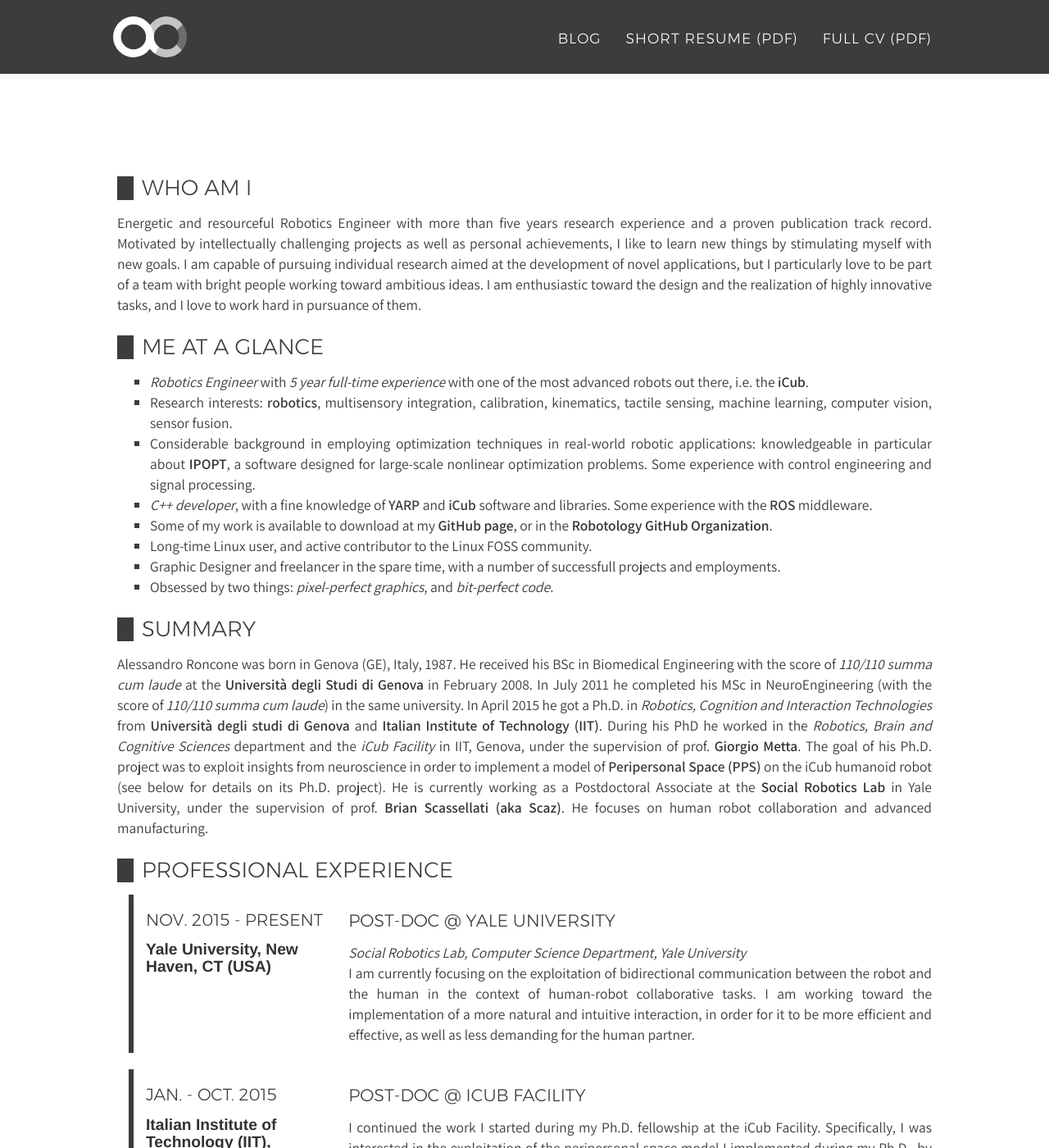
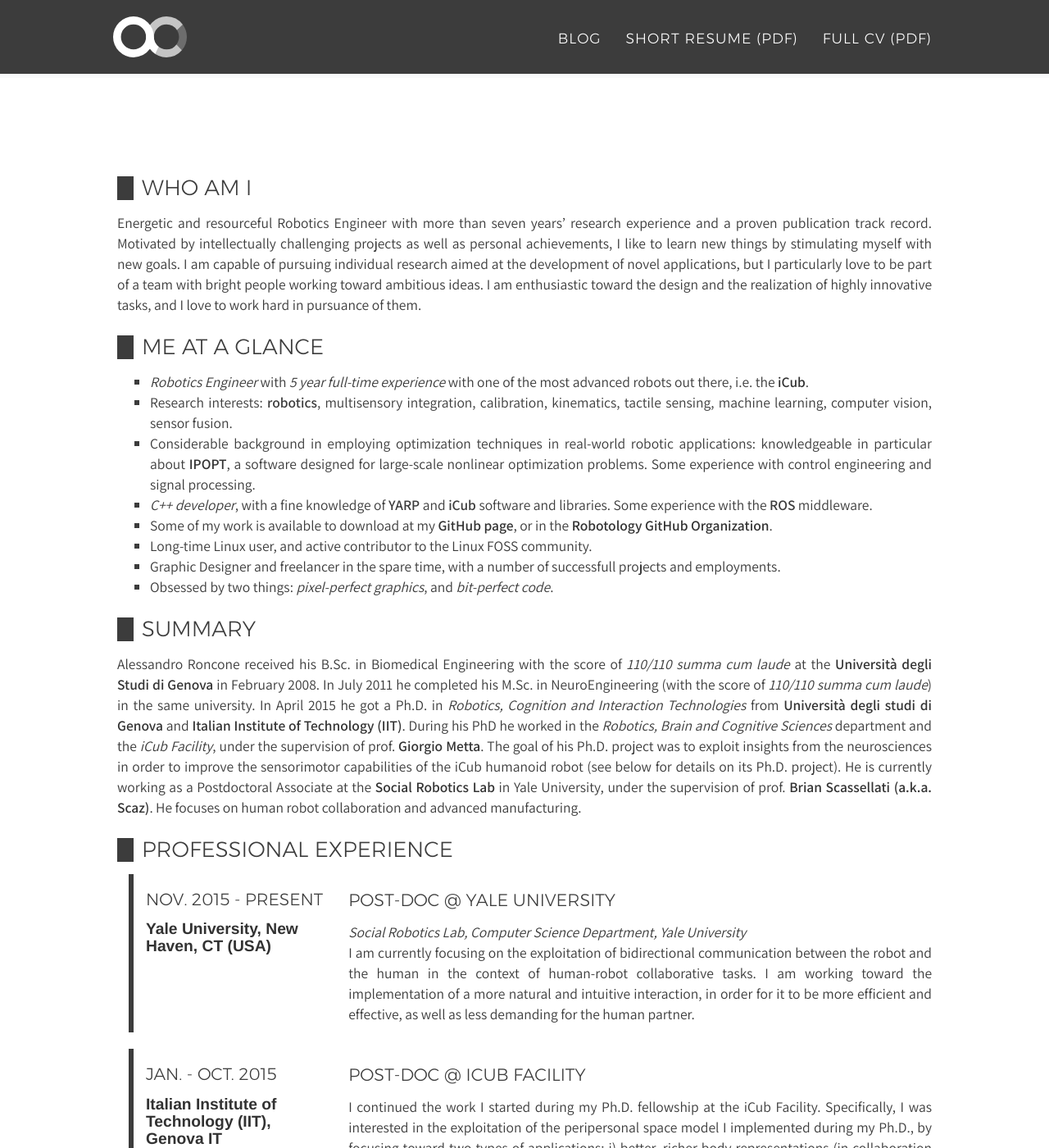
Before and after one commit to alecive/alecive.github.io, a Jekyll site: the page built from _posts/cv/2016-10-13-CV-AlessandroRoncone.md, in a window 1280 px wide and 1400 px high, scrolled down 678 px. Shown: the whole window at 82% size. Built offline with Jekyll 4.4.1, drawn with Linux system fonts in a browser that asks for light colours; nearby versions of some CDN libraries; some web fonts are replaced; some of the changed text lies outside the part shown.

Commit message:
Added automatic computation of number of years since I started doing robotics. Removed about variables from the config.yml and moved their text into the about include file so that I can use the variable also there.

```diff
--- a/_config.yml
+++ b/_config.yml
@@ -8,8 +8,6 @@
 owner: Alessandro Roncone
 owner-title: Ph.D.
 owner-job: Robotics Engineer
-aboutA: "He is currently working as a Postdoctoral Associate at the Social Robotics Lab, Yale University, New Haven, CT."
-aboutB: "Alessandro has a 7-year research experience in Robotics Engineering. He worked full time with the iCub, one of the most advanced humanoid robots out there, on machine perception and artificial intelligence. His deep knowledge of C++ and the YARP/ROS software architecture has been mainly used for human-robot interaction, kinematics, tactile perception and control. Head over the research section for more information on his work."
 
 # These should be put at the root of your website
 cv-download-link: AlessandroRoncone_cv.pdf
--- a/_includes/head.html
+++ b/_includes/head.html
@@ -20,7 +20,6 @@
     <link href="{{ network.url }}" rel="publisher" />
     {% endif %}
     {% endfor %}
-
 
     {% if include.post %}
     {% if page.img %}
--- a/_posts/cv/2016-10-13-CV-AlessandroRoncone.md
+++ b/_posts/cv/2016-10-13-CV-AlessandroRoncone.md
@@ -259,7 +259,26 @@
 
 ## Who am I
 
-Energetic and resourceful Robotics Engineer with more than five years research experience and a proven publication track record. Motivated by intellectually challenging projects as well as personal achievements, I like to learn new things by stimulating myself with new goals. I am capable of pursuing individual research aimed at the development of novel applications, but I particularly love to be part of a team with bright people working toward ambitious ideas. I am enthusiastic toward the design and the realization of highly innovative tasks, and I love to work hard in pursuance of them.
+{% assign yearDiffInt =    site.time | date: '%Y' | minus: 2010 %}
+{% if    yearDiffInt ==  0 %}{% assign yearDiffStr =     "zero" %}
+{% elsif yearDiffInt ==  1 %}{% assign yearDiffStr =      "one" %}
+{% elsif yearDiffInt ==  2 %}{% assign yearDiffStr =      "two" %}
+{% elsif yearDiffInt ==  3 %}{% assign yearDiffStr =    "three" %}
+{% elsif yearDiffInt ==  4 %}{% assign yearDiffStr =     "four" %}
+{% elsif yearDiffInt ==  5 %}{% assign yearDiffStr =     "five" %}
+{% elsif yearDiffInt ==  6 %}{% assign yearDiffStr =      "six" %}
+{% elsif yearDiffInt ==  7 %}{% assign yearDiffStr =    "seven" %}
+{% elsif yearDiffInt ==  8 %}{% assign yearDiffStr =    "eight" %}
+{% elsif yearDiffInt ==  9 %}{% assign yearDiffStr =     "nine" %}
+{% elsif yearDiffInt == 10 %}{% assign yearDiffStr =      "ten" %}
+{% elsif yearDiffInt == 11 %}{% assign yearDiffStr =   "eleven" %}
+{% elsif yearDiffInt == 12 %}{% assign yearDiffStr =   "twelve" %}
+{% elsif yearDiffInt == 13 %}{% assign yearDiffStr = "thirteen" %}
+{% elsif yearDiffInt == 14 %}{% assign yearDiffStr = "fourteen" %}
+{% elsif yearDiffInt == 15 %}{% assign yearDiffStr =  "fifteen" %}
+{% endif %}
+
+Energetic and resourceful Robotics Engineer with more than {{ yearDiffStr }} years' research experience and a proven publication track record. Motivated by intellectually challenging projects as well as personal achievements, I like to learn new things by stimulating myself with new goals. I am capable of pursuing individual research aimed at the development of novel applications, but I particularly love to be part of a team with bright people working toward ambitious ideas. I am enthusiastic toward the design and the realization of highly innovative tasks, and I love to work hard in pursuance of them.
 
 ## Me at a glance
 
@@ -274,5 +293,5 @@
 
 ## Summary
 
-Alessandro Roncone was born in Genova (GE), Italy, 1987. He received his BSc in Biomedical Engineering with the score of _110/110 summa cum laude_ at the [Università degli Studi di Genova](http://www.unige.it/) in February 2008. In July 2011 he completed his MSc in NeuroEngineering (with the score of _110/110 summa cum laude_) in the same university. In April 2015 he got a Ph.D. in _Robotics, Cognition and Interaction Technologies_ from [Università degli studi di Genova](http://www.unige.it) and [Italian Institute of Technology (IIT)](http://www.iit.it). During his PhD he worked in the _Robotics, Brain and Cognitive Sciences_ department and the _iCub Facility_ in IIT, Genova, under the supervision of prof. [Giorgio Metta](http://pasa.lira.dist.unige.it/). The goal of his Ph.D. project was to exploit insights from neuroscience in order to implement a model of **Peripersonal Space (PPS)** on the iCub humanoid robot (see below for details on its Ph.D. project).
-He is currently working as a Postdoctoral Associate at the [Social Robotics Lab](http://scazlab.yale.edu/) in Yale University, under the supervision of prof. [Brian Scassellati (aka Scaz)](http://www.cs.yale.edu/homes/scaz/). He focuses on human robot collaboration and advanced manufacturing.
+Alessandro Roncone received his B.Sc. in Biomedical Engineering with the score of _110/110 summa cum laude_ at the [Università degli Studi di Genova](http://www.unige.it/) in February 2008. In July 2011 he completed his M.Sc. in NeuroEngineering (with the score of _110/110 summa cum laude_) in the same university. In April 2015 he got a Ph.D. in _Robotics, Cognition and Interaction Technologies_ from [Università degli studi di Genova](http://www.unige.it) and [Italian Institute of Technology (IIT)](http://www.iit.it). During his PhD he worked in the _Robotics, Brain and Cognitive Sciences_ department and the _iCub Facility_, under the supervision of prof. [Giorgio Metta](http://pasa.lira.dist.unige.it/). The goal of his Ph.D. project was to exploit insights from the neurosciences in order to improve the sensorimotor capabilities of the iCub humanoid robot (see below for details on its Ph.D. project).
+He is currently working as a Postdoctoral Associate at the [Social Robotics Lab](http://scazlab.yale.edu/) in Yale University, under the supervision of prof. [Brian Scassellati (a.k.a. Scaz)](http://www.cs.yale.edu/homes/scaz/). He focuses on human robot collaboration and advanced manufacturing.
```
Also changed, not shown: other parts of _posts/cv/2016-10-13-CV-AlessandroRoncone.md (+4 -4 lines), _includes/about.html (+20 -2 lines).
